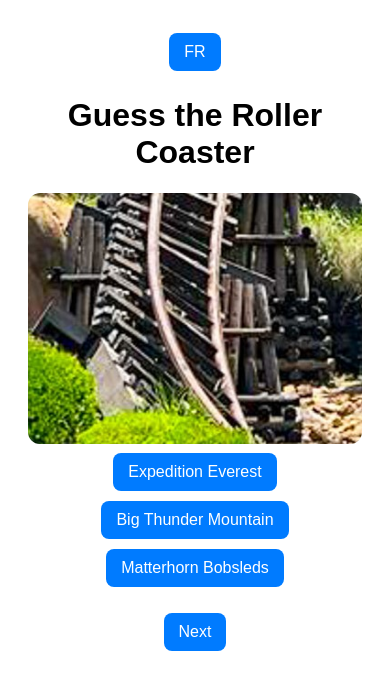
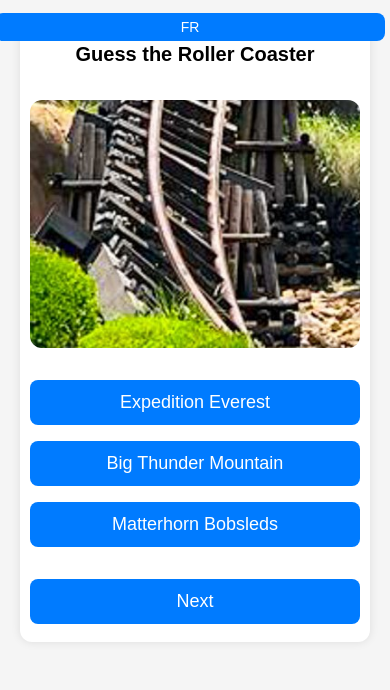
Before and after one commit to AxiisCoaster/guessthecoaster, a plain HTML site: page index.html in a window 390 px wide. Drawn offline with Linux system fonts and the light colour scheme.

Commit message:
Update style.css

```diff
--- a/style.css
+++ b/style.css
@@ -1,31 +1,68 @@
-
 body {
   font-family: Arial, sans-serif;
   text-align: center;
   padding: 20px;
+  margin: 0;
+  background: #f5f5f5;
 }
 
 .container {
   max-width: 600px;
   margin: auto;
+  padding: 20px;
+  background: white;
+  border-radius: 12px;
+  box-shadow: 0 0 10px rgba(0,0,0,0.1);
 }
 
 img {
   max-width: 100%;
+  height: auto;
   border-radius: 12px;
+  margin: 20px 0;
 }
 
 button {
-  margin: 5px;
-  padding: 10px 15px;
+  margin: 8px 4px;
+  padding: 12px 18px;
   font-size: 16px;
   border-radius: 8px;
   border: none;
   background: #007bff;
   color: white;
   cursor: pointer;
+  transition: background 0.3s;
 }
 
 button:hover {
   background: #0056b3;
 }
+
+#lang-toggle {
+  position: absolute;
+  top: 10px;
+  right: 10px;
+}
+
+@media (max-width: 480px) {
+  .container {
+    padding: 10px;
+  }
+
+  h1 {
+    font-size: 20px;
+  }
+
+  button {
+    width: 100%;
+    margin: 8px 0;
+    font-size: 18px;
+  }
+
+  #lang-toggle {
+    font-size: 14px;
+    top: 5px;
+    right: 5px;
+    padding: 6px 10px;
+  }
+}
```
